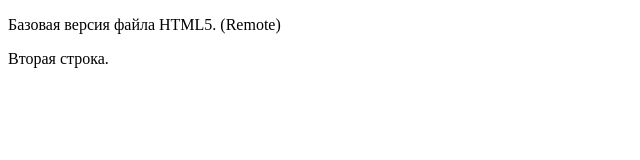
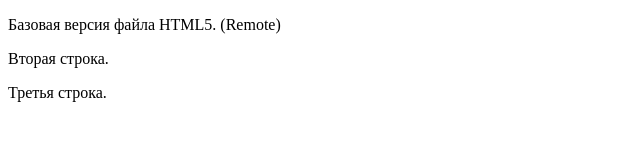
Before and after one commit to YTrukhachev/project1, a plain HTML site: page index.html in a window 1280 px wide. Shown: the whole page, without its empty margins (0-640 px from the left). Drawn offline with Linux system fonts and the light colour scheme.

Commit message:
Third Commit

```diff
--- a/index.html
+++ b/index.html
@@ -7,5 +7,6 @@
 <body>
    <p>Базовая версия файла HTML5. (Remote)</p>
    <p>Вторая строка.</p>
+   <p>Третья строка.</p>
 </body>
 </html>
```
